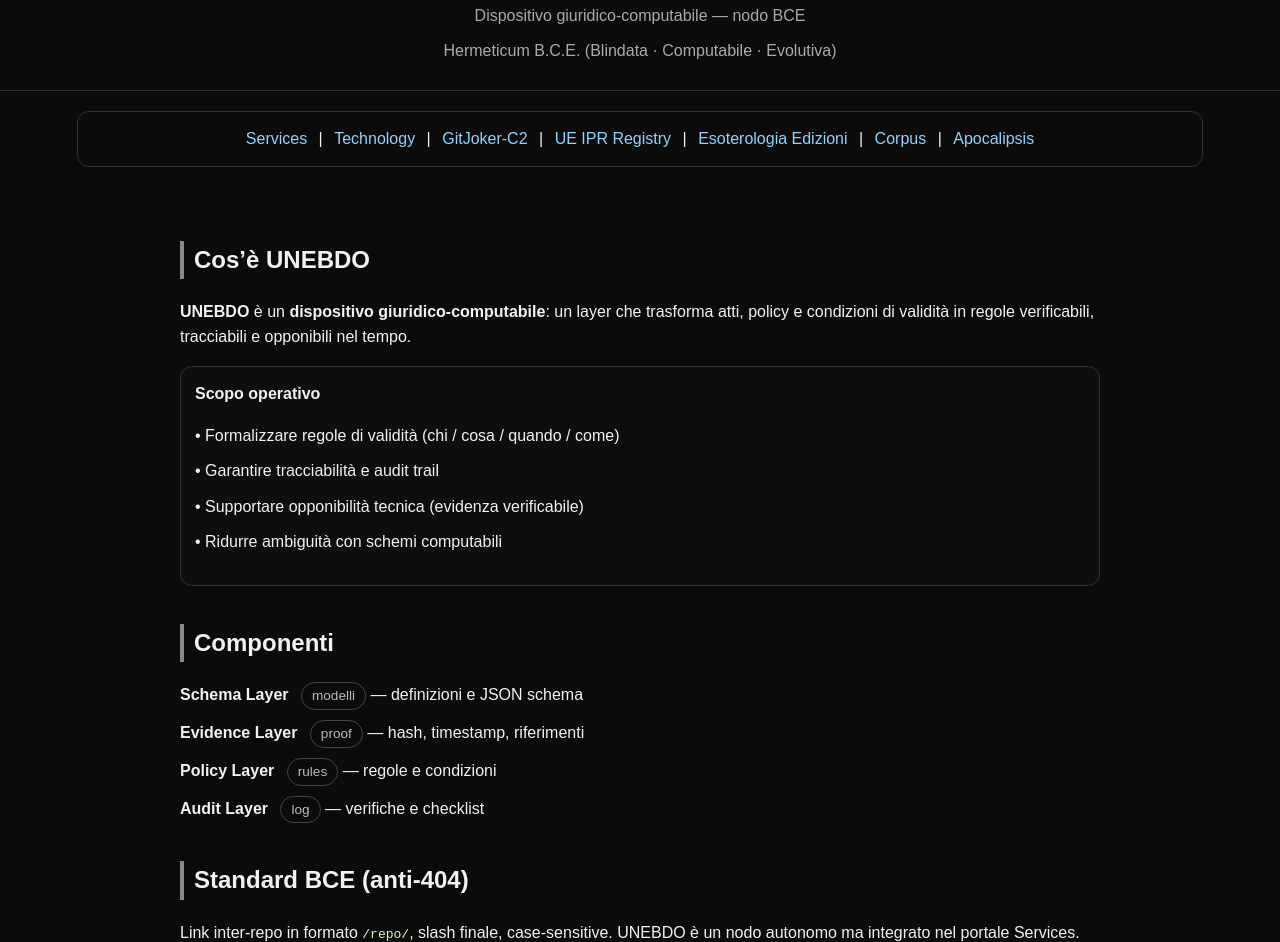
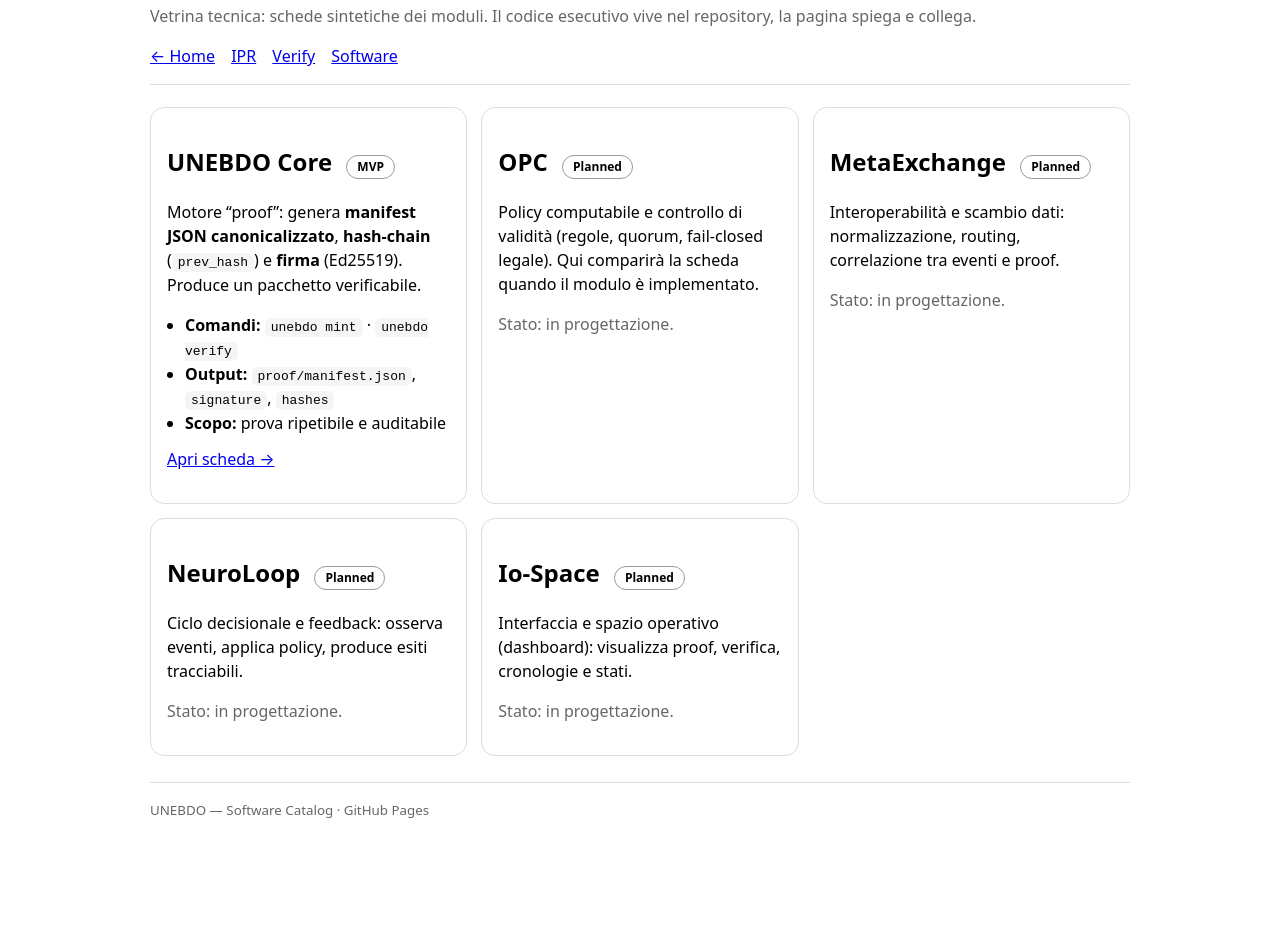
Before and after one commit to manuelcoletta1-source/unebdo, a plain HTML site: page index.html in a window 1280 px wide. Shown: the part 105-1047 px from the top of the page. After the commit the page ends 966 px from the top, so only its background shows below. Drawn offline with Linux system fonts and the light colour scheme.

Commit message:
feat: add software catalog page

```diff
--- a/index.html
+++ b/index.html
@@ -1,87 +1,89 @@
-<!DOCTYPE html>
+<!doctype html>
 <html lang="it">
 <head>
-  <meta charset="UTF-8" />
-  <meta name="viewport" content="width=device-width, initial-scale=1.0"/>
-  <title>UNEBDO — Hermeticum B.C.E.</title>
+  <meta charset="utf-8" />
+  <meta name="viewport" content="width=device-width, initial-scale=1" />
+  <title>UNEBDO — Software</title>
   <style>
-    body{margin:0;font-family:Arial,Helvetica,sans-serif;background:#0b0b0b;color:#f2f2f2;line-height:1.6}
-    header{padding:44px 20px 26px;text-align:center;border-bottom:1px solid #333}
-    header h1{margin:0;font-size:2.1em;letter-spacing:1px}
-    header p{margin:10px 0 0;color:#aaa}
-    nav{margin:20px auto 0;max-width:1100px;padding:14px 12px;border:1px solid #333;border-radius:12px;text-align:center}
-    nav a{color:#8fd3ff;text-decoration:none;margin:0 7px;white-space:nowrap}
-    nav a:hover{text-decoration:underline}
-    main{max-width:920px;margin:0 auto;padding:36px 20px 48px}
-    h2{border-left:4px solid #888;padding-left:10px;margin-top:38px}
-    ul{list-style:none;padding-left:0}
-    li{margin:10px 0}
-    .pill{display:inline-block;margin-left:8px;padding:2px 10px;border:1px solid #444;border-radius:999px;font-size:.85em;color:#bbb}
-    .box{border:1px solid #333;border-radius:12px;padding:14px 14px;margin-top:14px;background:#0e0e0e}
-    footer{padding:20px;text-align:center;font-size:.85em;color:#777;border-top:1px solid #333}
-    code{color:#d7ffb2}
+    body{font-family:system-ui,-apple-system,Segoe UI,Roboto,Arial,sans-serif;max-width:980px;margin:40px auto;padding:0 16px;line-height:1.5}
+    header{border-bottom:1px solid #ddd;padding-bottom:16px;margin-bottom:22px}
+    nav a{margin-right:12px}
+    .grid{display:grid;grid-template-columns:repeat(auto-fit,minmax(260px,1fr));gap:14px}
+    .card{border:1px solid #ddd;border-radius:14px;padding:16px}
+    .pill{display:inline-block;border:1px solid #999;border-radius:999px;padding:2px 10px;font-size:12px;margin-left:8px}
+    code{background:#f5f5f5;padding:2px 6px;border-radius:6px}
+    .muted{color:#666}
+    .kpi{margin:10px 0 0 0;padding-left:18px}
   </style>
 </head>
 <body>
+  <header>
+    <h1>UNEBDO — Software <span class="pill">Catalogo</span></h1>
+    <p class="muted">
+      Vetrina tecnica: schede sintetiche dei moduli. Il codice esecutivo vive nel repository,
+      la pagina spiega e collega.
+    </p>
+    <nav>
+      <a href="../">← Home</a>
+      <a href="../#ipr">IPR</a>
+      <a href="../#verify">Verify</a>
+      <a href="./">Software</a>
+    </nav>
+  </header>
 
-<header>
-  <h1>UNEBDO</h1>
-  <p>Dispositivo giuridico-computabile — nodo BCE</p>
-  <p>Hermeticum B.C.E. (Blindata · Computabile · Evolutiva)</p>
-</header>
+  <section class="grid">
+    <article class="card">
+      <h2>UNEBDO Core <span class="pill">MVP</span></h2>
+      <p>
+        Motore “proof”: genera <b>manifest JSON canonicalizzato</b>, <b>hash-chain</b> (<code>prev_hash</code>)
+        e <b>firma</b> (Ed25519). Produce un pacchetto verificabile.
+      </p>
+      <ul class="kpi">
+        <li><b>Comandi:</b> <code>unebdo mint</code> · <code>unebdo verify</code></li>
+        <li><b>Output:</b> <code>proof/manifest.json</code>, <code>signature</code>, <code>hashes</code></li>
+        <li><b>Scopo:</b> prova ripetibile e auditabile</li>
+      </ul>
+      <p style="margin-top:12px">
+        <a href="./unebdo-core.html">Apri scheda →</a>
+      </p>
+    </article>
 
-<nav aria-label="BCE Global Navigation">
-  <a href="/hermeticum-bce-services/">Services</a> |
-  <a href="/Hermeticum-B.C.E.-Technology/">Technology</a> |
-  <a href="/gitjoker-c2/">GitJoker-C2</a> |
-  <a href="/ue-ipr-registry/">UE IPR Registry</a> |
-  <a href="/esoterologia-edizioni-ipr5/">Esoterologia Edizioni</a> |
-  <a href="/corpus-esoterologia-ermetica/">Corpus</a> |
-  <a href="/apocalipsis/">Apocalipsis</a>
-</nav>
+    <article class="card">
+      <h2>OPC <span class="pill">Planned</span></h2>
+      <p>
+        Policy computabile e controllo di validità (regole, quorum, fail-closed legale).
+        Qui comparirà la scheda quando il modulo è implementato.
+      </p>
+      <p class="muted">Stato: in progettazione.</p>
+    </article>
 
-<main>
+    <article class="card">
+      <h2>MetaExchange <span class="pill">Planned</span></h2>
+      <p>
+        Interoperabilità e scambio dati: normalizzazione, routing, correlazione tra eventi e proof.
+      </p>
+      <p class="muted">Stato: in progettazione.</p>
+    </article>
 
-  <h2>Cos’è UNEBDO</h2>
-  <p>
-    <strong>UNEBDO</strong> è un <strong>dispositivo giuridico-computabile</strong>:
-    un layer che trasforma atti, policy e condizioni di validità in regole verificabili,
-    tracciabili e opponibili nel tempo.
-  </p>
+    <article class="card">
+      <h2>NeuroLoop <span class="pill">Planned</span></h2>
+      <p>
+        Ciclo decisionale e feedback: osserva eventi, applica policy, produce esiti tracciabili.
+      </p>
+      <p class="muted">Stato: in progettazione.</p>
+    </article>
 
-  <div class="box">
-    <strong>Scopo operativo</strong>
-    <ul>
-      <li>• Formalizzare regole di validità (chi / cosa / quando / come)</li>
-      <li>• Garantire tracciabilità e audit trail</li>
-      <li>• Supportare opponibilità tecnica (evidenza verificabile)</li>
-      <li>• Ridurre ambiguità con schemi computabili</li>
-    </ul>
-  </div>
+    <article class="card">
+      <h2>Io-Space <span class="pill">Planned</span></h2>
+      <p>
+        Interfaccia e spazio operativo (dashboard): visualizza proof, verifica, cronologie e stati.
+      </p>
+      <p class="muted">Stato: in progettazione.</p>
+    </article>
+  </section>
 
-  <h2>Componenti</h2>
-  <ul>
-    <li><strong>Schema Layer</strong> <span class="pill">modelli</span> — definizioni e JSON schema</li>
-    <li><strong>Evidence Layer</strong> <span class="pill">proof</span> — hash, timestamp, riferimenti</li>
-    <li><strong>Policy Layer</strong> <span class="pill">rules</span> — regole e condizioni</li>
-    <li><strong>Audit Layer</strong> <span class="pill">log</span> — verifiche e checklist</li>
-  </ul>
-
-  <h2>Standard BCE (anti-404)</h2>
-  <p>
-    Link inter-repo in formato <code>/repo/</code>, slash finale, case-sensitive.
-    UNEBDO è un nodo autonomo ma integrato nel portale Services.
-  </p>
-
-  <h2>Stato</h2>
-  <p>🟢 <strong>ATTIVO</strong> — nodo in costruzione controllata</p>
-
-</main>
-
-<footer>
-  © Hermeticum B.C.E. — Manuel Coletta<br/>
-  UNEBDO — Dispositivo giuridico-computabile
-</footer>
-
+  <footer style="margin-top:26px;border-top:1px solid #ddd;padding-top:14px">
+    <small class="muted">UNEBDO — Software Catalog · GitHub Pages</small>
+  </footer>
 </body>
 </html>
```
